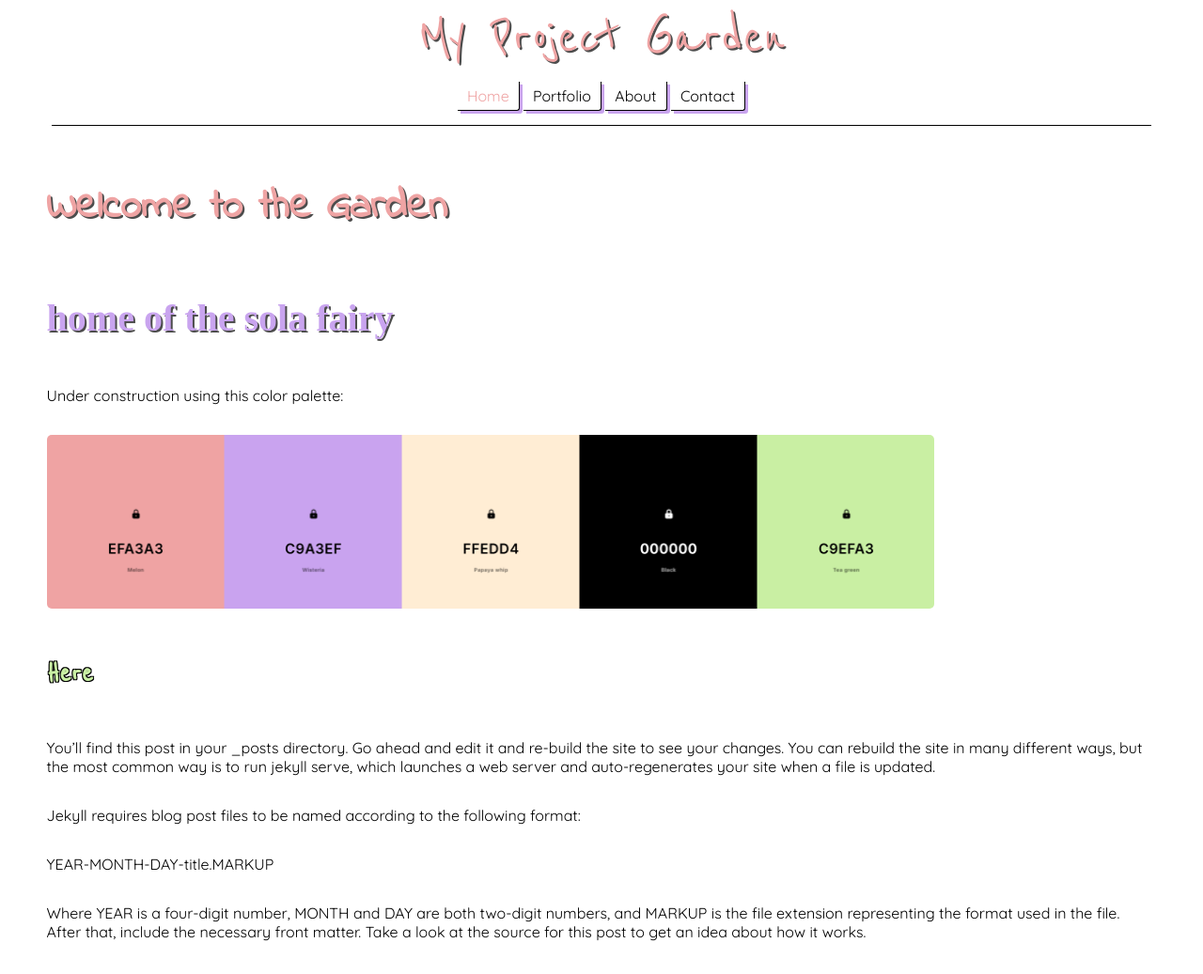
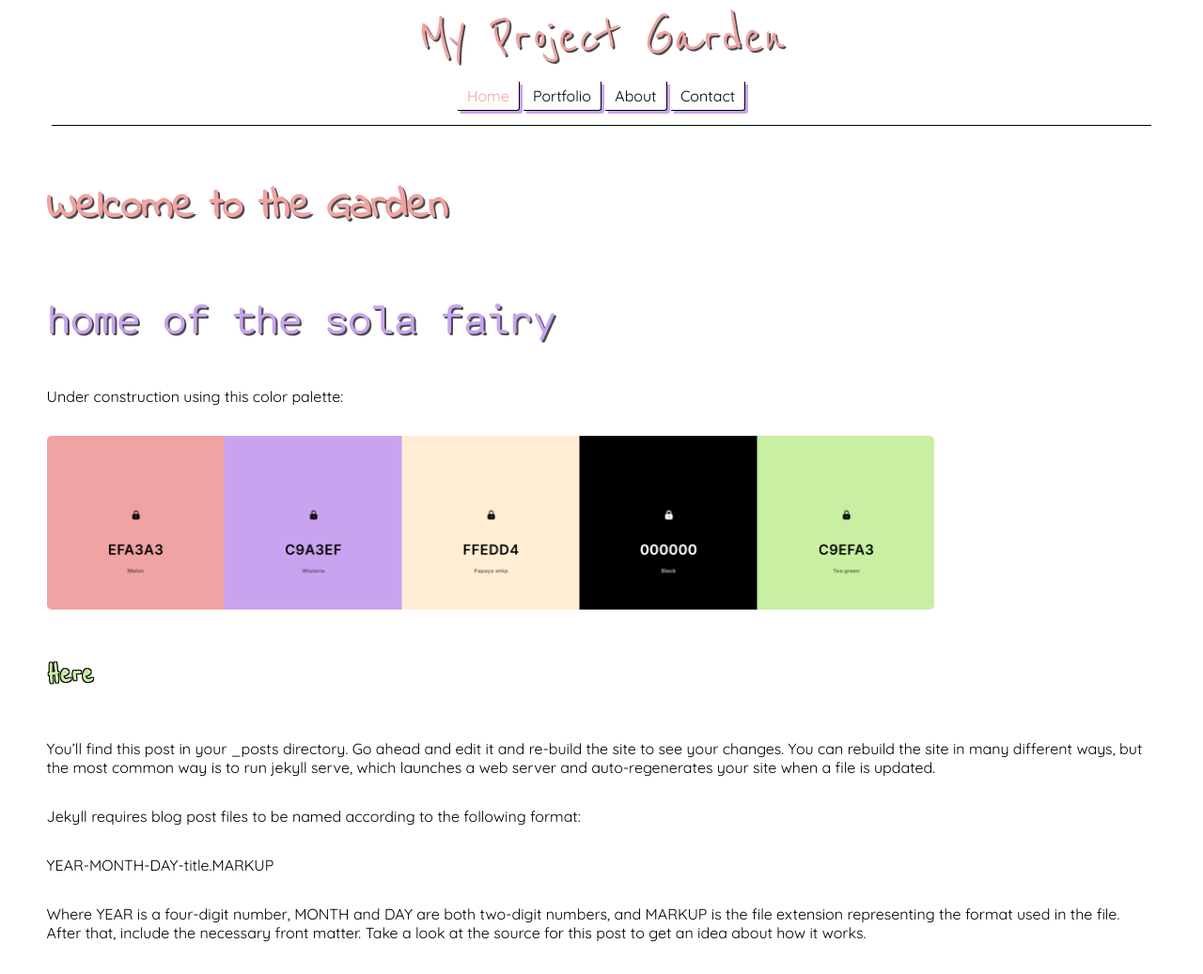
Before and after one commit to sola-fairy/sola-fairy.garden, a Jekyll site: the page built from index.markdown, in a window 1280 px wide. Shown: the whole page at 94% size. Built offline with Jekyll 4.4.1, drawn with Linux system fonts in a browser that asks for light colours; some web fonts are replaced.

Commit message:
font retry

```diff
--- a/assets/style.css
+++ b/assets/style.css
@@ -10,7 +10,7 @@
 
 @font-face {
   font-family: 'Cartograph Thin';
-  src: url("assets/other/fonts/Cartograph/CartographCF-Thin.otf") format("opentype");
+  src: url("https://sola-fairy.garden/assets/other/fonts/Cartograph/CartographCF-Thin.otf") format("opentype");
 }
 
 body {
```
